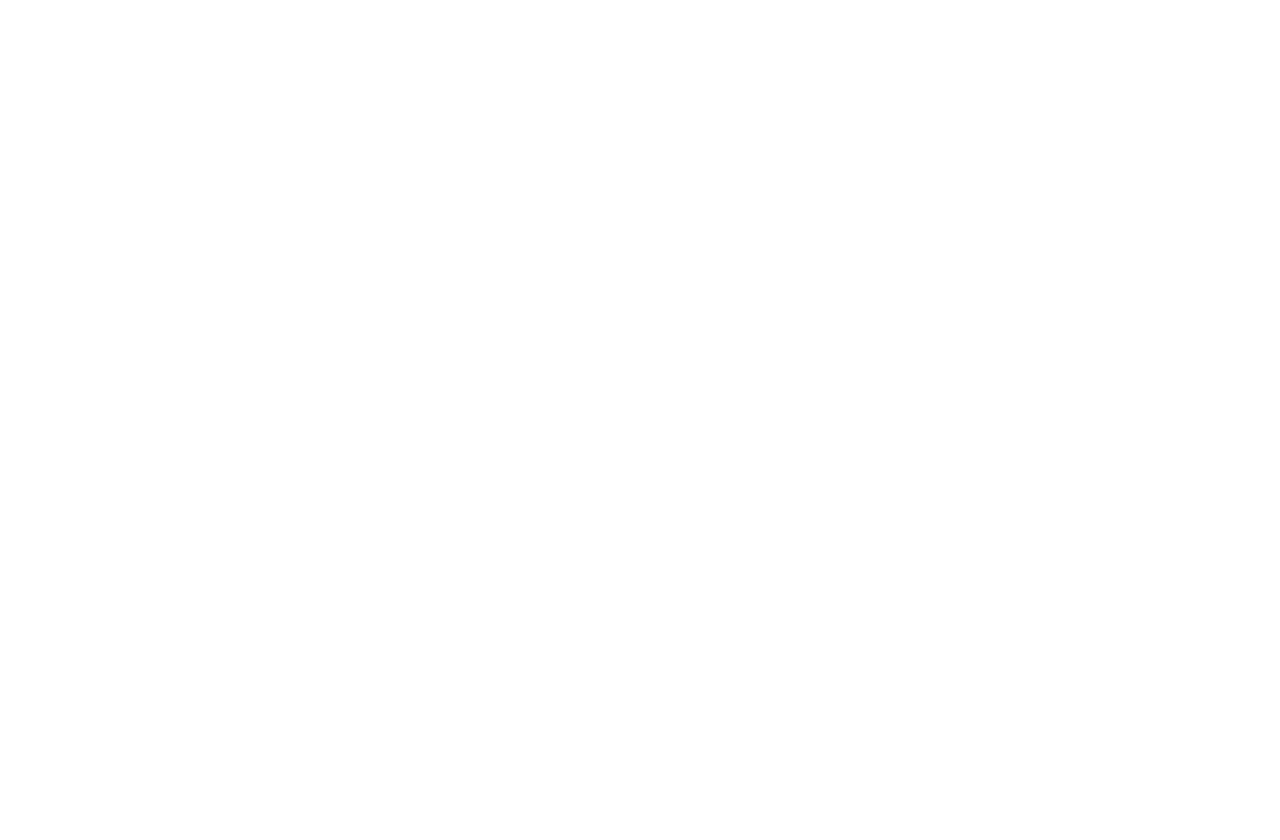
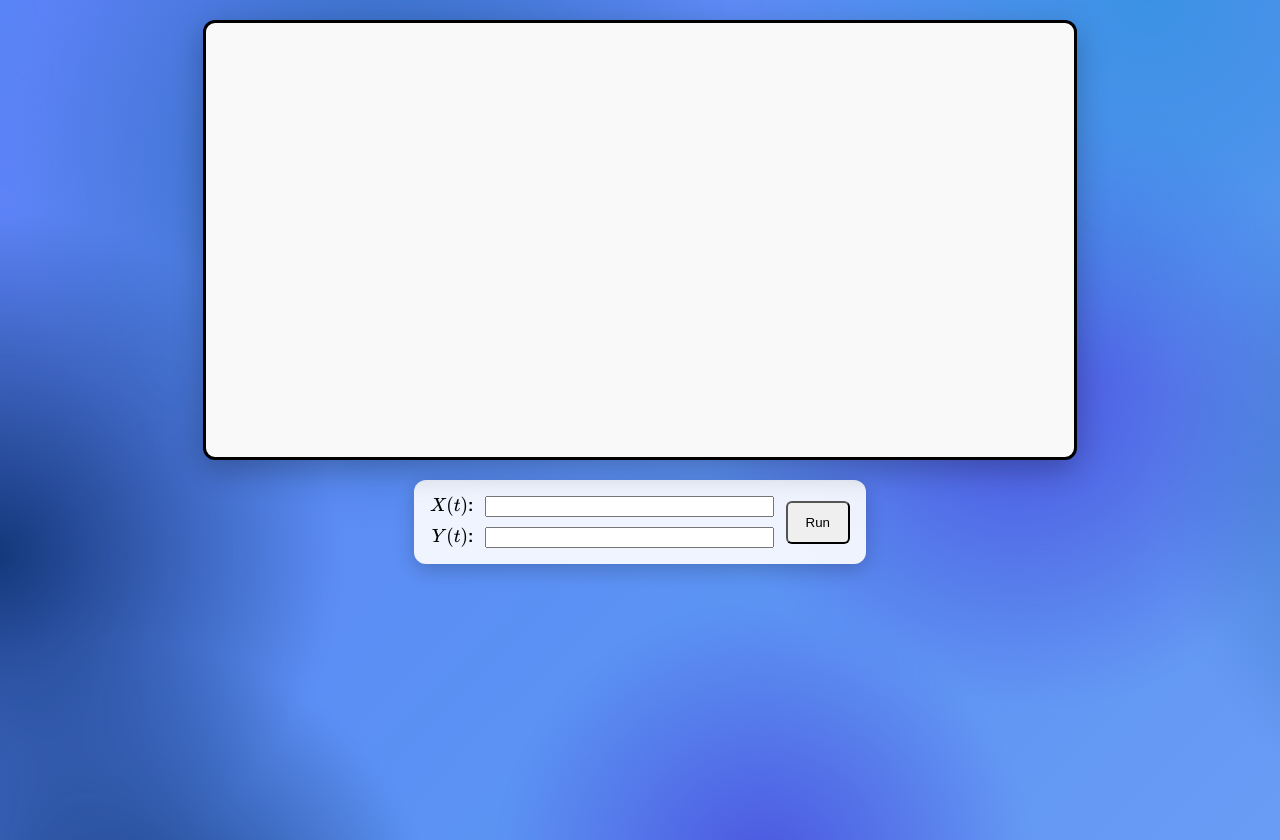
Before and after one commit to oliviergilbertastro/puzzle, a plain HTML site: page index.html in a window 1280 px wide. Before the commit the page ends 800 px from the top, so only its background shows below. Drawn offline with nearby package versions, Linux system fonts and the light colour scheme.

Commit message:
base done

```diff
--- a/index.html
+++ b/index.html
@@ -1,14 +1,34 @@
 <!DOCTYPE html>
-<html>
-  <head>
-
-  </head>
-
-  <body>
+<html lang="en">
+<head>
+    <meta charset="UTF-8">
+    <title>Canvas App</title>
+    <link rel="stylesheet" href="style.css">
+    <script>
+      window.MathJax = {
+        tex: { inlineMath: [['$', '$'], ['\\(', '\\)']] }
+      };
+    </script>
+    <script src="https://cdn.jsdelivr.net/npm/mathjax@3/es5/tex-chtml.js"></script>
+</head>
+<body>
+    <div class="content">
+      <div class="canvas-container">
+          <canvas id="myCanvas" style="border: 3px solid black;"></canvas>
+      </div>
 
 
+      <div class="controls">
+          <label for="inputX"><b>$X(t)$:</b></label>
+          <input id="inputX" type="text">
 
-  </body>
+          <label for="inputY"><b>$Y(t)$:</b></label>
+          <input id="inputY" type="text">
 
-
+          <button id="runBtn">Run</button>
+      </div>
+    </div>
+    <!-- Load JS at the end so DOM is ready -->
+    <script src="script.js"></script>
+</body>
 </html>
--- /dev/null
+++ b/script.js
@@ -0,0 +1,24 @@
+const canvas = document.getElementById("myCanvas");
+const ctx = canvas.getContext("2d");
+canvas.width = 1000;
+canvas.height = 500
+
+
+document.getElementById("runBtn").addEventListener("click", run);
+
+function run() {
+    const val1 = document.getElementById("inputX").value;
+    const val2 = document.getElementById("inputY").value;
+    console.log("Running with inputs:", val1, val2)
+    ctx.clearRect(0, 0, canvas.width, canvas.height);
+
+    // Example drawing
+    ctx.fillStyle = "#4a90e2";
+    ctx.fillRect(50, 50, 200, 100);
+
+    console.log("Inputs:", val1, val2);
+}
+
+function draw() {
+    ctx.clearRect(0, 0, canvas.width, canvas.height);
+}
--- /dev/null
+++ b/style.css
@@ -0,0 +1,121 @@
+body {
+    margin: 0;
+    padding: 20px;
+    min-height: 100vh;
+
+    font-family: Arial, sans-serif;
+    display: flex;
+    flex-direction: column;
+
+    position: relative;
+    overflow: hidden;
+
+    background: linear-gradient(
+        -45deg,
+        #8bb2fa,
+        #5b93f3,
+        #626cff,
+        #6dd5ed
+    );
+    background-size: 400% 400%;
+    animation: gradientBG 20s ease infinite;
+}
+
+@keyframes gradientBG {
+    0%   { background-position: 0% 50%; }
+    50%  { background-position: 100% 50%; }
+    100% { background-position: 0% 50%; }
+}
+
+/* Floating subtle particles */
+body::before {
+    content: "";
+    position: fixed;
+
+    /* Oversized layer so edges never show */
+    top: -50%;
+    left: -50%;
+    width: 200%;
+    height: 200%;
+
+    pointer-events: none;
+
+    background:
+        radial-gradient(circle at 10% 20%, rgb(59, 146, 228), transparent 18%),
+        radial-gradient(circle at 25% 60%, rgb(20, 55, 121), transparent 16%),
+        radial-gradient(circle at 40% 35%, rgb(45, 105, 184), transparent 20%),
+        radial-gradient(circle at 55% 80%, rgb(75, 85, 223), transparent 14%),
+        radial-gradient(circle at 70% 25%, rgb(59, 146, 228), transparent 18%),
+        radial-gradient(circle at 85% 55%, rgb(45, 105, 184), transparent 16%),
+        radial-gradient(circle at 30% 85%, rgb(20, 55, 121), transparent 14%),
+        radial-gradient(circle at 65% 50%, rgb(75, 85, 223), transparent 17%),
+        radial-gradient(circle at 90% 15%, rgb(59, 146, 228), transparent 13%);
+
+    filter: blur(6px);
+    animation: drift 35s ease-in-out infinite alternate;
+    z-index: 0;
+}
+
+
+@keyframes drift {
+    from { transform: translate(0, 0); }
+    to   { transform: translate(-120px, -160px); }
+}
+
+
+
+.content {
+    position: relative;
+    z-index: 1;   /* 👈 guarantees content is ABOVE blobs */
+}
+
+.canvas-container {
+    flex: 0 0 50vh;
+    display: flex;
+    justify-content: center;   /* horizontal */
+    margin-bottom: 20px;
+}
+
+
+canvas {
+    background: #f9f9f9;
+    border-radius: 12px;
+    box-shadow: 0 10px 30px rgba(0,0,0,0.25);
+    width: 70%;
+    height: 90%;
+    border: 3px solid #333;
+}
+
+
+.controls {
+    display: grid;
+    grid-template-columns: auto 1fr auto;
+    grid-template-rows: auto auto;
+    column-gap: 12px;
+    row-gap: 10px;
+
+    max-width: 420px;
+    margin: 0 auto;
+
+    background: rgba(255,255,255,0.9);
+    padding: 16px;
+    border-radius: 12px;
+    box-shadow: 0 6px 20px rgba(0,0,0,0.2);
+
+    z-index: 1;
+}
+
+.controls label {
+    text-align: right;
+    font-weight: 500;
+}
+
+.controls button {
+    grid-row: 1 / span 2;
+    grid-column: 3;
+    align-self: center;
+
+    padding: 12px 18px;
+    border-radius: 6px;
+    cursor: pointer;
+}
```
Also changed, not shown: 1 other file.
